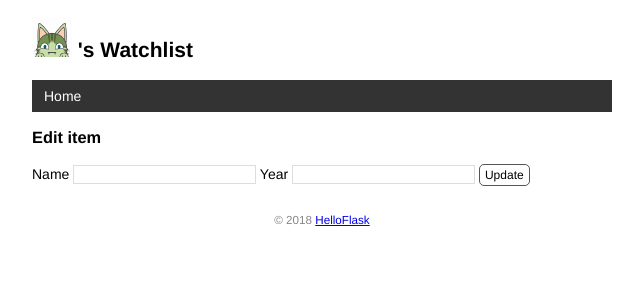
After one commit to Torpedo2648/hello_falsk, a Flask app: template templates/edit.html in a window 1280 px wide. The commit adds this page. Shown: the top 300 px of the page, without its empty margins (318-961 px from the left). Run offline with Flask 3, Linux system fonts and the light colour scheme; the template is opened without the code that fills it, so the values that code supplies are empty.

Commit message:
Create, edit and delete item by form

```diff
--- a/app.py
+++ b/app.py
@@ -1,4 +1,4 @@
-from flask import Flask, render_template
+from flask import Flask, render_template, request, url_for, redirect, flash
 from flask_sqlalchemy import SQLAlchemy
 
 import os
@@ -87,7 +87,52 @@ def page_not_found(e):
     return render_template('404.html'), 404
 
 
-@app.route('/')
+@app.route('/', methods=['GET', 'POST'])
 def index():
+    if request.method == 'POST':  # 判断是否是 POST 请求
+        # 获取表单数据
+        title = request.form.get('title')  # 传入表单对应输入字段的 name 值
+        year = request.form.get('year')
+        # 验证数据
+        if not title or not year or len(year) > 4 or len(title) > 60:
+            flash('Invalid input.')  # 显示错误提示
+            return redirect(url_for('index'))  # 重定向回主页
+        # 保存表单数据到数据库
+        movie = Movie(title=title, year=year)  # 创建记录
+        db.session.add(movie)  # 添加到数据库会话
+        db.session.commit()  # 提交数据库会话
+        flash('Item created.')  # 显示成功创建的提示
+        return redirect(url_for('index'))  # 重定向回主页
+
     movies = Movie.query.all()
     return render_template('index.html', movies=movies)
+
+
+@app.route('/movie/edit/<int:movie_id>', methods=['GET', 'POST'])
+def edit(movie_id):
+    movie = Movie.query.get_or_404(movie_id)
+
+    if request.method == 'POST':  # 处理编辑表单的提交请求
+        title = request.form['title']
+        year = request.form['year']
+
+        if not title or not year or len(year) != 4 or len(title) > 60:
+            flash('Invalid input.')
+            return redirect(url_for('edit', movie_id=movie_id))  # 重定向回对应的编辑页面
+
+        movie.title = title  # 更新标题
+        movie.year = year  # 更新年份
+        db.session.commit()  # 提交数据库会话
+        flash('Item updated.')
+        return redirect(url_for('index'))  # 重定向回主页
+
+    return render_template('edit.html', movie=movie)  # 传入被编辑的电影记录
+
+
+@app.route('/movie/delete/<int:movie_id>', methods=['POST'])  # 限定只接受 POST 请求
+def delete(movie_id):
+    movie = Movie.query.get_or_404(movie_id)  # 获取电影记录
+    db.session.delete(movie)  # 删除对应的记录
+    db.session.commit()  # 提交数据库会话
+    flash('Item deleted.')
+    return redirect(url_for('index'))  # 重定向回主页
--- a/static/style.css
+++ b/static/style.css
@@ -84,3 +84,48 @@ nav li a:hover {
     border-radius: 5px;
     padding: 3px 5px;
 }
+
+/* 覆盖某些浏览器对 input 元素定义的字体 */
+input[type=submit] {
+    font-family: inherit;
+}
+
+input[type=text] {
+    border: 1px solid #ddd;
+}
+
+/* input[name=year] {
+    width: 50px;
+} */
+
+.btn {
+    font-size: 12px;
+    padding: 3px 5px;
+    text-decoration: none;
+    cursor: pointer;
+    background-color: white;
+    color: black;
+    border: 1px solid #555555;
+    border-radius: 5px;
+}
+
+.btn:hover {
+    text-decoration: none;
+    background-color: black;
+    color: white;
+    border: 1px solid black;
+}
+
+.alert {
+    position: relative;
+    padding: 7px;
+    margin: 7px 0;
+    border: 1px solid transparent;
+    color: #004085;
+    background-color: #cce5ff;
+    border-color: #b8daff;
+    border-radius: 5px;
+}
+.inline-form {
+    display: inline;
+}
--- a/templates/base.html
+++ b/templates/base.html
@@ -5,11 +5,15 @@
     <meta charset="utf-8">
     <meta name="viewport" content="width=device-width, initial-scale=1.0">
     <title>{{ user.name }}'s Watchlist</title>
-    <link rel="icon" href="{{ url_for('static', filename='favicon.ico') }}">
+    <link rel="icon" href="{{ url_for('static', filename='favicon.jpg') }}">
     <link rel="stylesheet" href="{{ url_for('static', filename='style.css') }}" type="text/css">
     {% endblock %}
 </head>
 <body>
+    <!-- 插入到页面标题上方 -->
+    {% for message in get_flashed_messages() %}
+    <div class="alert">{{ message }}</div>
+    {% endfor %}
     <h2>
         <img alt="Avatar" class="avatar" src="{{ url_for('static', filename='images/avatar.png') }}">
         {{ user.name }}'s Watchlist
--- /dev/null
+++ b/templates/edit.html
@@ -0,0 +1,10 @@
+{% extends 'base.html' %}
+
+{% block content %}
+<h3>Edit item</h3>
+<form method="post">
+    Name <input type="text" name="title" autocomplete="off" required value="{{ movie.title }}">
+    Year <input type="text" name="year" autocomplete="off" required value="{{ movie.year }}">
+    <input class="btn" type="submit" name="submit" value="Update">
+</form>
+{% endblock %}
```
Also changed, not shown: templates/index.html (+9 -0 lines).
